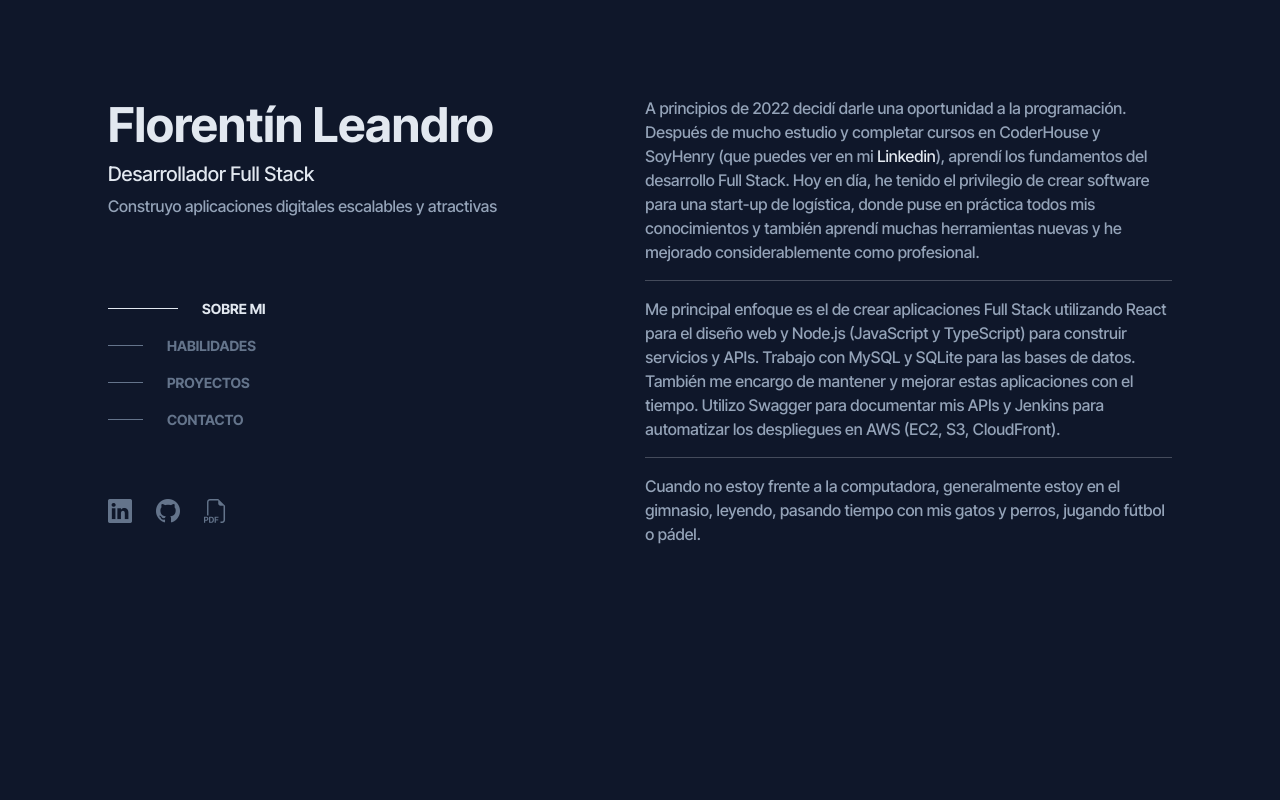
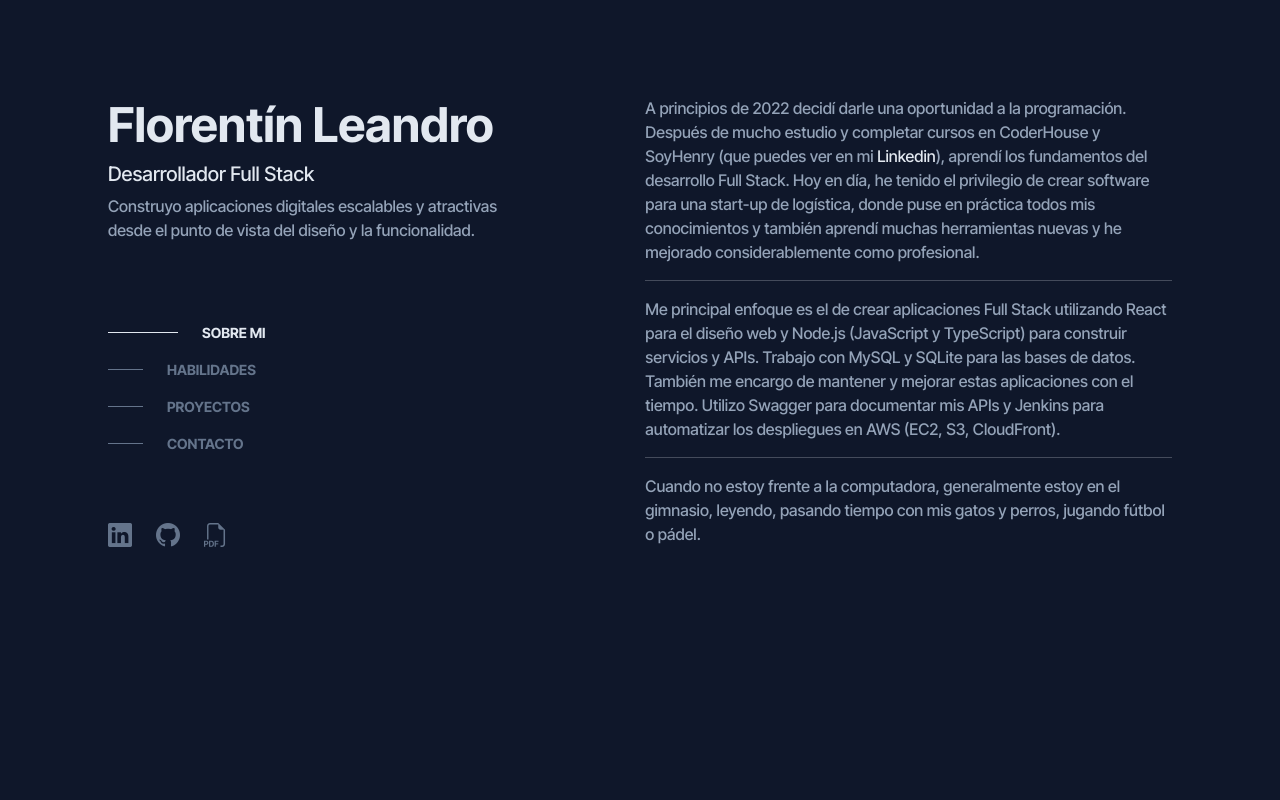
Before and after one commit to LeandroFlorentin/portafolio-web, a React (Vite) app: page / in a window 1280 px wide. Shown: the top 800 px of the page. Built offline with nearby package versions, Linux system fonts and the light colour scheme.

Commit message:
texto-new

```diff
--- a/src/components/Header/header.jsx
+++ b/src/components/Header/header.jsx
@@ -6,7 +6,7 @@ const Header = ({ scrollToRef, sobreMiRef, habilidadesRef, proyectosRef, contact
       <section className='text-start'>
         <h1 className="fw-bold f-48">Florentín Leandro</h1>
         <h2 className="f-20">Desarrollador Full Stack</h2>
-        <p className="color-parrafo fw-parrafo">Construyo aplicaciones digitales escalables y atractivas</p>
+        <p className="color-parrafo fw-parrafo">Construyo aplicaciones digitales escalables y atractivas desde el punto de vista del diseño y la funcionalidad.</p>
         <div className="col-12 pt-5 pb-5">
           <NavBar scrollToRef={scrollToRef} sobreMiRef={sobreMiRef} habilidadesRef={habilidadesRef} proyectosRef={proyectosRef} contactosRef={contactosRef} />
         </div>
```
